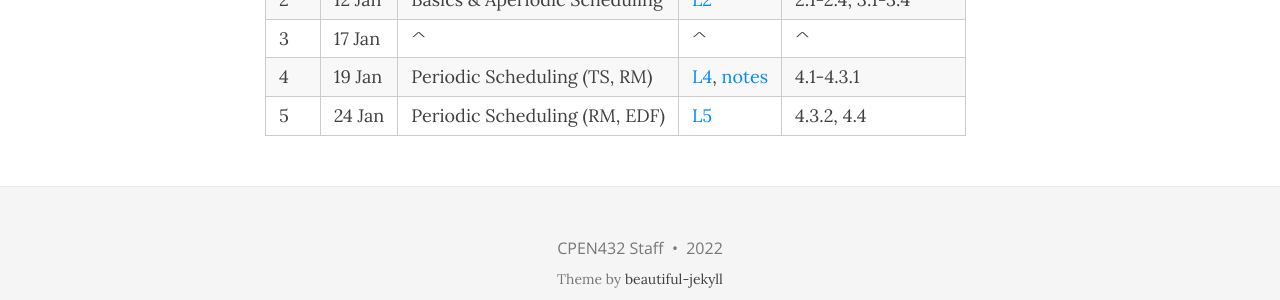
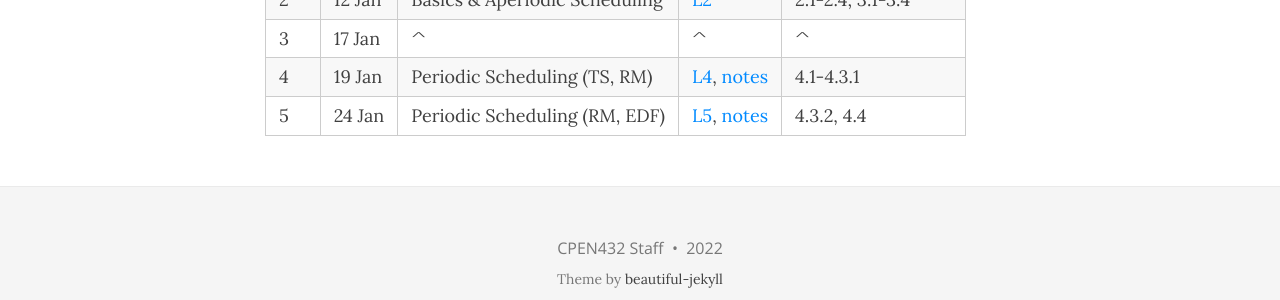
Before and after one commit to CPEN432/cpen432.github.io, a Jekyll site: the page built from lectures.md, in a window 1280 px wide. Shown: the part 358-658 px from the top of the page. Built offline with Jekyll 4.4.1, drawn with Linux system fonts in a browser that asks for light colours; nearby versions of some CDN libraries.

Commit message:
L5 notes

```diff
--- a/lectures.md
+++ b/lectures.md
@@ -10,7 +10,7 @@
 |  2  | 12 Jan | Basics & Aperiodic Scheduling | [L2](http://cpen432.github.io/resources/gujarati-slides//2-basics-and-aperiodic.pdf) | 2.1-2.4, 3.1-3.4 |
 |  3  | 17 Jan | ^ | ^ | ^ |
 |  4  | 19 Jan | Periodic Scheduling (TS, RM) | [L4](http://cpen432.github.io/resources/gujarati-slides//4-periodic.pdf), [notes](http://cpen432.github.io/resources/gujarati-slides//4-notes.pdf) | 4.1-4.3.1 |
-|  5  | 24 Jan | Periodic Scheduling (RM, EDF) | [L5](http://cpen432.github.io/resources/gujarati-slides//5-periodic.pdf) | 4.3.2, 4.4 |
+|  5  | 24 Jan | Periodic Scheduling (RM, EDF) | [L5](http://cpen432.github.io/resources/gujarati-slides//5-periodic.pdf), [notes](http://cpen432.github.io/resources/gujarati-slides//5-notes.pdf) | 4.3.2, 4.4 |
 
 <!-- | **No.** | **Date** | **Topics** | **Readings** | -->
 <!-- |:---:|:-------|:---:|:----:| -->
```
Also changed, not shown: 1 other file.
